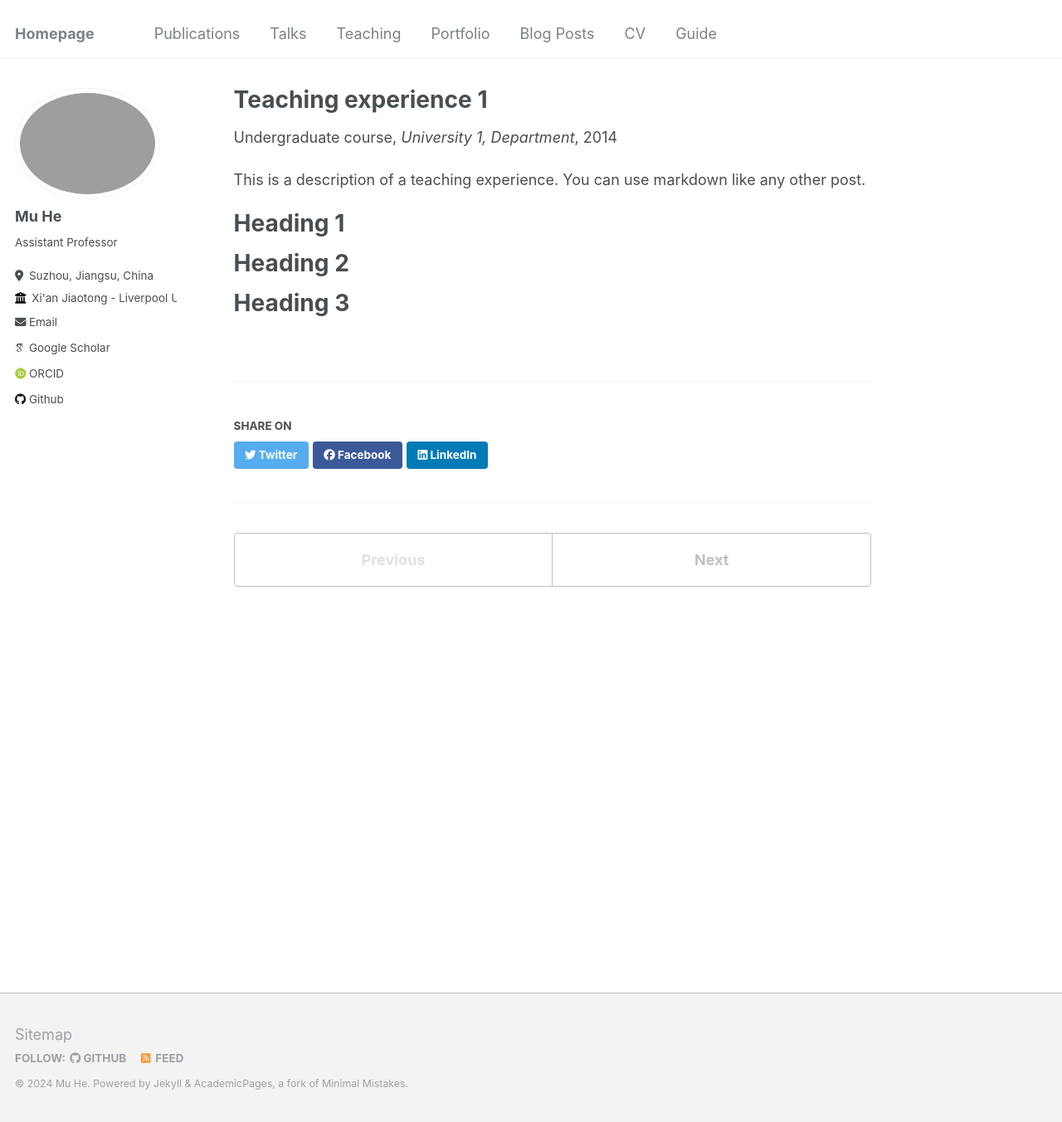
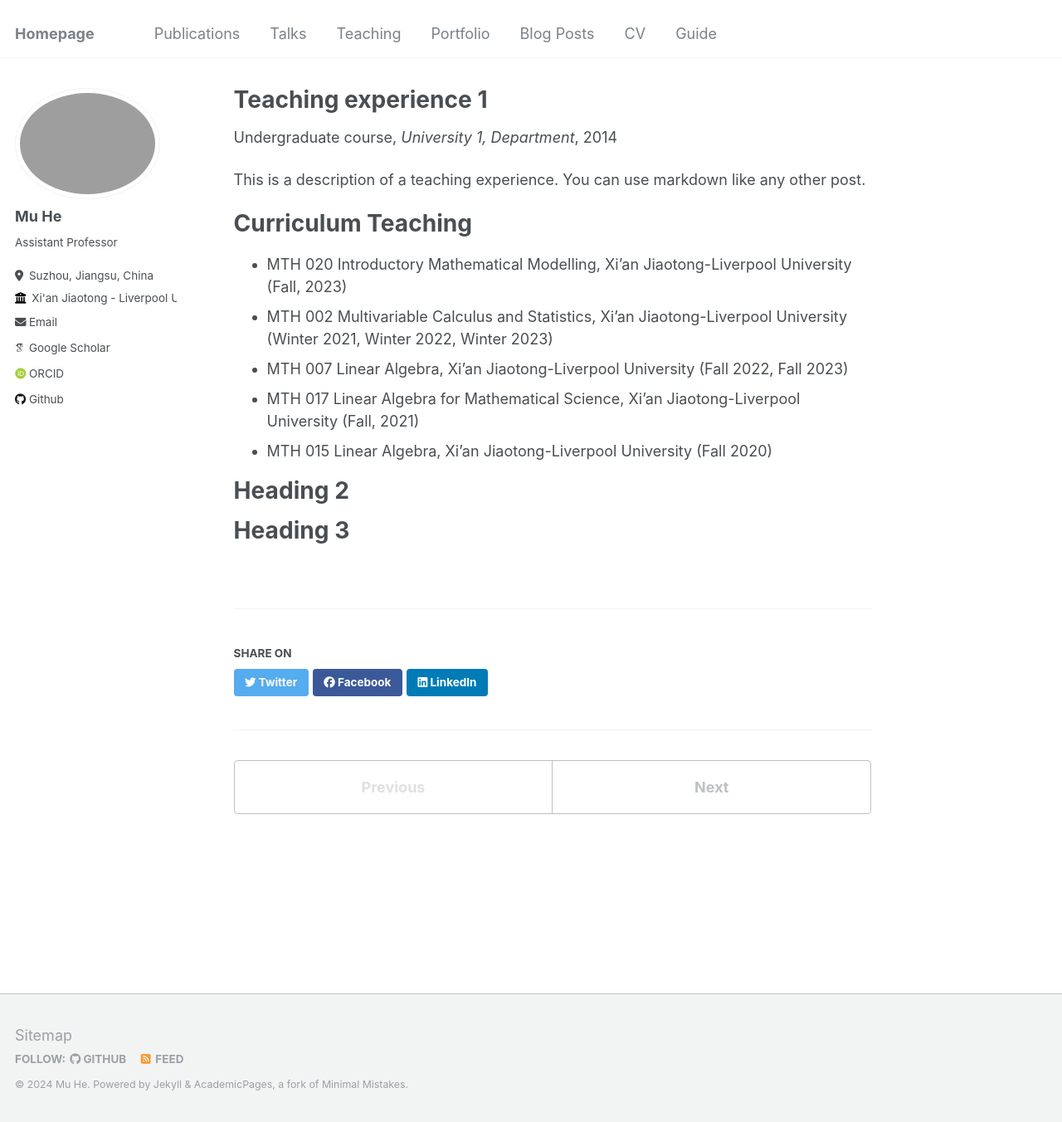
Before and after one commit to Muu24/Muu24.github.io, a Jekyll site: the page built from _teaching/2014-spring-teaching-1.md, in a window 1280 px wide and 1352 px high. Shown: the whole window at 83% size. Built offline with Jekyll 4.4.1, drawn with Linux system fonts in a browser that asks for light colours; some web fonts are replaced.

Commit message:
Update 2014-spring-teaching-1.md

```diff
--- a/_teaching/2014-spring-teaching-1.md
+++ b/_teaching/2014-spring-teaching-1.md
@@ -10,8 +10,13 @@ location: "City, Country"
 
 This is a description of a teaching experience. You can use markdown like any other post.
 
-Heading 1
+Curriculum Teaching
 ======
+* MTH 020 Introductory Mathematical Modelling, Xi'an Jiaotong-Liverpool University (Fall, 2023)
+* MTH 002 Multivariable Calculus and Statistics, Xi'an Jiaotong-Liverpool University (Winter 2021, Winter 2022, Winter 2023)
+* MTH 007 Linear Algebra, Xi'an Jiaotong-Liverpool University (Fall 2022, Fall 2023)
+* MTH 017 Linear Algebra for Mathematical Science, Xi'an Jiaotong-Liverpool University (Fall, 2021)
+* MTH 015 Linear Algebra, Xi'an Jiaotong-Liverpool University (Fall 2020)
 
 Heading 2
 ======
```
